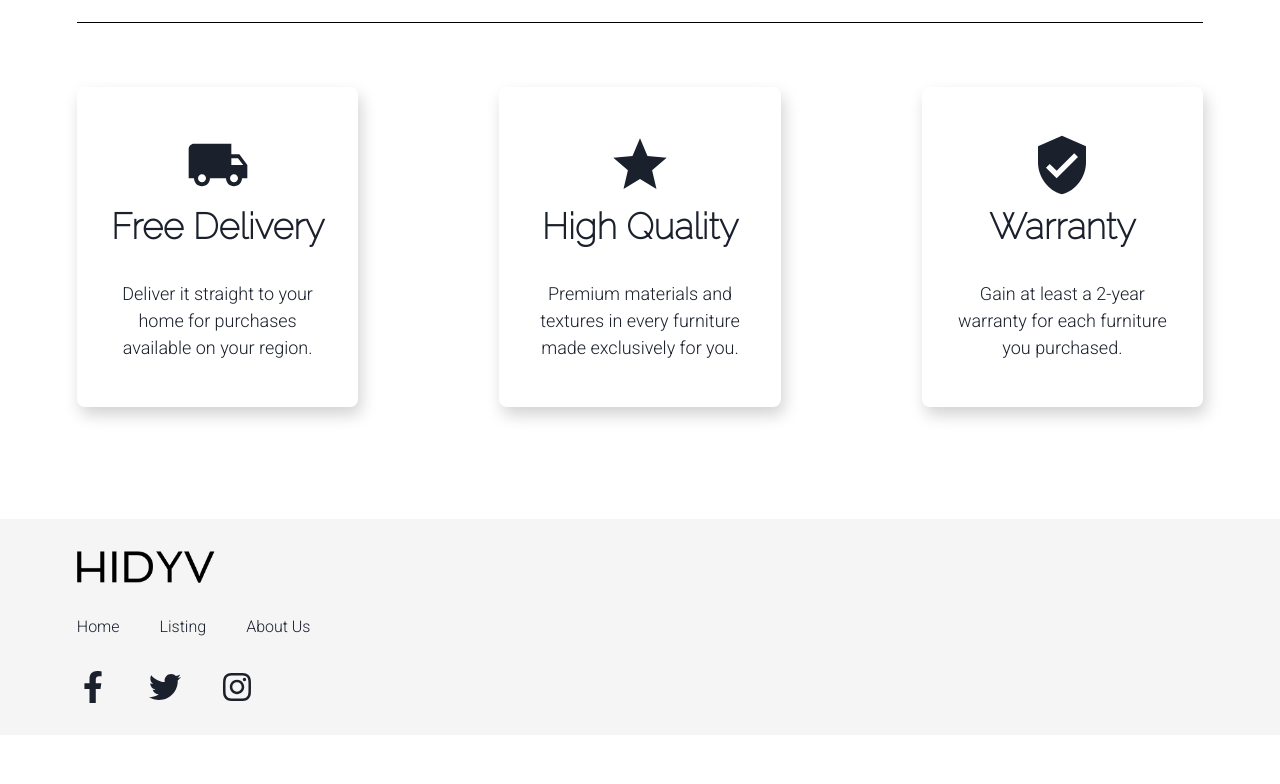
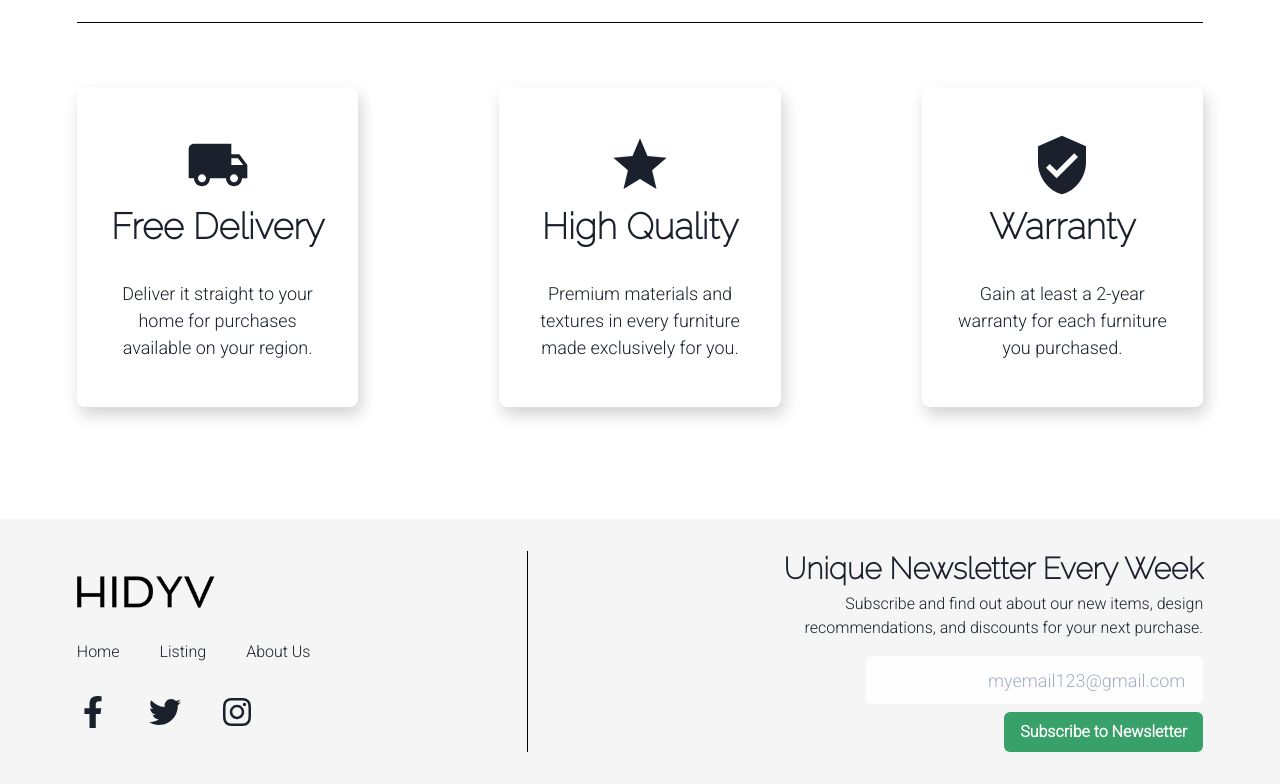
Before and after one commit to DerianMelvin/homepage-hydiv-chakra, a React (Create React App) app: page / in a window 1280 px wide. Shown: the part 2597-3381 px from the top of the page. Before the commit the page ends 3332 px from the top, so only its background shows below. Built offline with nearby package versions, Linux system fonts and the light colour scheme.

Commit message:
Create component SubscriptionFooter.jsx - Import SubscriptionFooter to Footer

```diff
--- a/src/components/3-Footer/Footer.jsx
+++ b/src/components/3-Footer/Footer.jsx
@@ -1,5 +1,6 @@
 import { Flex } from "@chakra-ui/react";
 import LinksFooter from "./LinksFooter";
+import SubscriptionFooter from "./SubscriptionFooter";
 
 const Footer = () => {
   return (
@@ -13,6 +14,7 @@ const Footer = () => {
       zIndex="10"
     >
       <LinksFooter />
+      <SubscriptionFooter />
     </Flex>
   );
 };
--- /dev/null
+++ b/src/components/3-Footer/SubscriptionFooter.jsx
@@ -0,0 +1,39 @@
+import { Flex, Heading, Text, Input, Button } from "@chakra-ui/react";
+
+const SubscriptionFooter = () => {
+  return (
+    <Flex
+      my="2rem"
+      width="60%"
+      direction="column"
+      align="flex-end"
+      justify="flex-end"
+      textAlign="right"
+      borderLeft="1px solid black"
+    >
+      <Heading as="h3" size="lg">
+        Unique Newsletter Every Week
+      </Heading>
+      <Text mt="0.3rem" width="60%">
+        Subscribe and find out about our new items, design recommendations, and
+        discounts for your next purchase.
+      </Text>
+
+      <Input
+        mt="1rem"
+        textAlign="right"
+        width="50%"
+        placeholder="myemail123@gmail.com"
+        size="lg"
+        variant="filled"
+        backgroundColor="whiteAlpha.900"
+      />
+
+      <Button mt="0.5rem" colorScheme="green">
+        Subscribe to Newsletter
+      </Button>
+    </Flex>
+  );
+};
+
+export default SubscriptionFooter;
```
